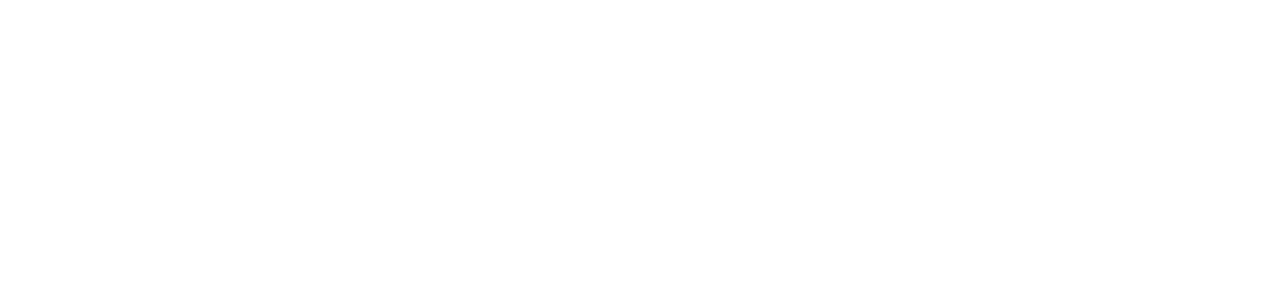
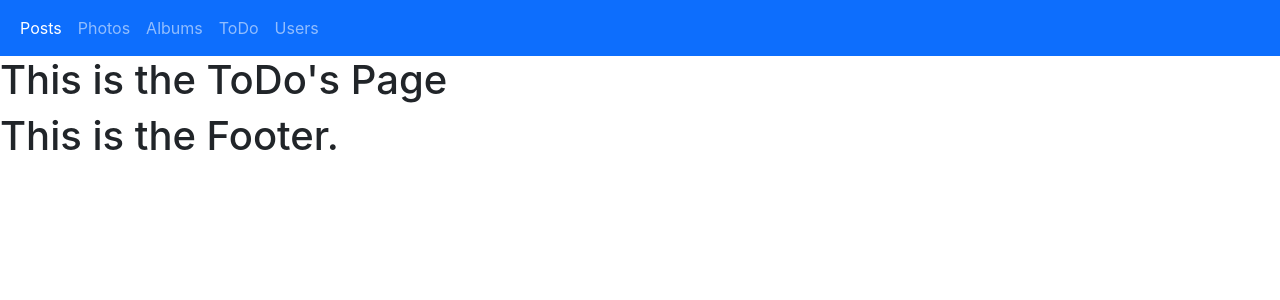
Before and after one commit to sumon766/react-blog, a React (Create React App) app: page /todo in a window 1280 px wide. Before the commit this address had no page. Shown: the top 300 px of the page. Built offline with nearby package versions, Linux system fonts and the light colour scheme; the HTML template or start-up script is replaced by a standard one.

Commit message:
Update Gallery Page to ToDo Page and fix all

```diff
--- a/src/App.js
+++ b/src/App.js
@@ -4,7 +4,7 @@
 import Users from './components/Users';
 import Albums from './components/Albums';
 import Photos from './components/Photos';
-import Gallery from './components/Gallery';
+import Todo from './components/Todo';
 
 function App() {
   return (
@@ -15,7 +15,7 @@
           <Route path="/users" element={<Users />} />
           <Route path="/albums" element={<Albums />} />
           <Route path="/Photos" element={<Photos />} />
-          <Route path="/gallery" element={<Gallery />} />
+          <Route path="/todo" element={<Todo />} />
         </Route>
       </Routes>
     </BrowserRouter>
--- a/src/components/Gallery.js
+++ /dev/null
@@ -1,7 +0,0 @@
-const Gallery = () => (
-  <div className="gallery">
-    <h1>This is the Gallery Page</h1>
-  </div>
-);
-
-export default Gallery;
--- a/src/components/Header.js
+++ b/src/components/Header.js
@@ -21,8 +21,8 @@
             </Link>
           </li>
           <li className="nav-item">
-            <Link class="nav-link" to="/gallery">
-              Gallery
+            <Link class="nav-link" to="/todo">
+              ToDo
             </Link>
           </li>
           <li className="nav-item">
--- /dev/null
+++ b/src/components/Todo.js
@@ -0,0 +1,7 @@
+const Todo = () => (
+  <div className="todo">
+    <h1>This is the ToDo's Page</h1>
+  </div>
+);
+
+export default Todo;
```
